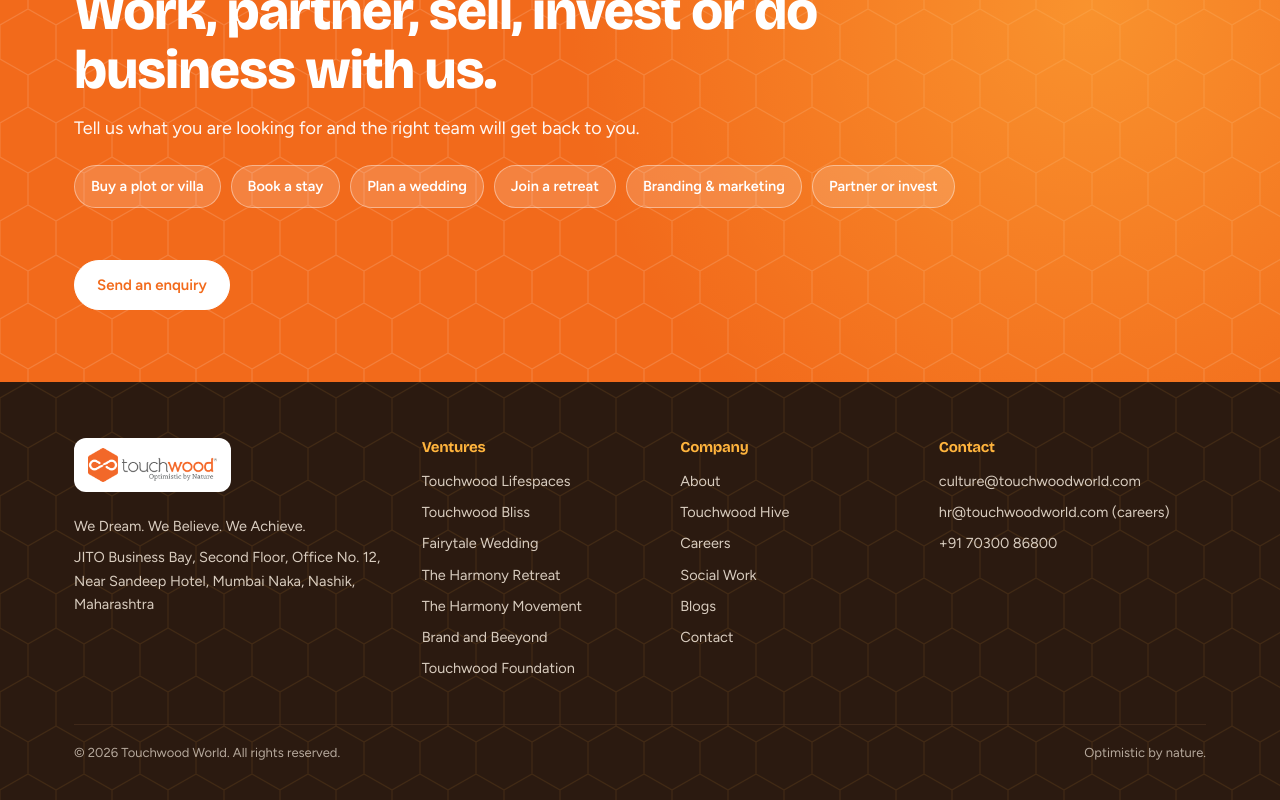
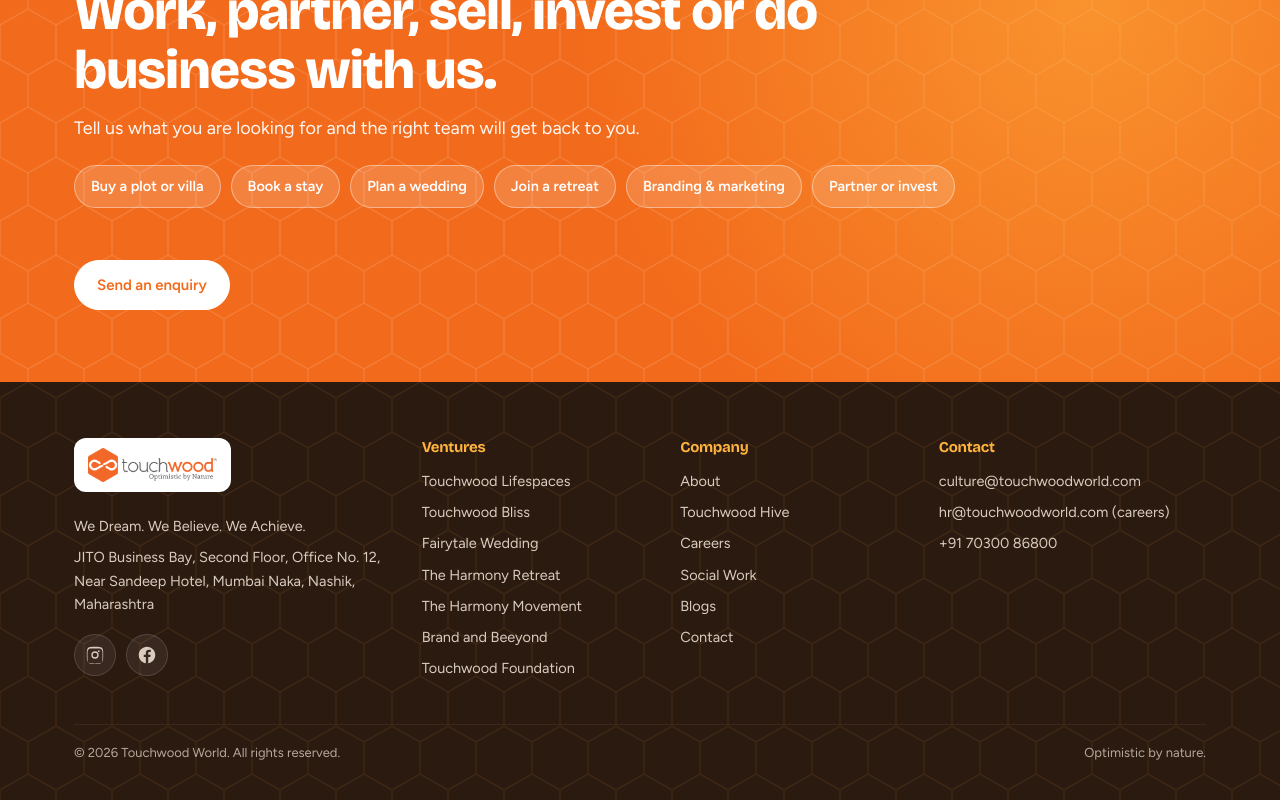
Before and after one commit to hansikakvig/touchwood-world-website, a Next.js app: page / in a window 1280 px wide. Shown: the part 8964-9764 px from the top of the page. Built offline with nearby package versions, Linux system fonts and the light colour scheme.

Commit message:
Footer: Instagram and Facebook icons linked to the official Touchwood World profiles

```diff
--- a/app/globals.css
+++ b/app/globals.css
@@ -764,3 +764,11 @@ main > * { animation: pgin .5s ease both; }
 .art p a, .art-list a { color: var(--or-dk); font-weight: 600; }
 .bl-cat { display: block; font-size: 12.5px; font-weight: 700; letter-spacing: .06em; text-transform: uppercase; color: var(--or); margin-bottom: 6px; }
 .art-list li { font-size: 18px; }
+
+/* footer social icons */
+.soc { display: flex; gap: 10px; margin-top: 18px; }
+.soc a { width: 42px; height: 42px; border-radius: 50%; display: inline-flex; align-items: center; justify-content: center; color: var(--on); background: rgba(255,255,255,.08); border: 1px solid rgba(255,255,255,.18); transition: background .25s, color .25s, transform .25s, border-color .25s; }
+.soc a:hover, .soc a:focus-visible { transform: translateY(-3px); color: #fff; border-color: transparent; }
+.soc .soc-instagram:hover, .soc .soc-instagram:focus-visible { background: radial-gradient(circle at 30% 107%, #fdf497 0%, #fd5949 45%, #d6249f 60%, #285AEB 90%); }
+.soc .soc-facebook:hover, .soc .soc-facebook:focus-visible { background: #1877f2; }
+.soc .soc-linkedin:hover, .soc .soc-linkedin:focus-visible { background: #0a66c2; }
--- a/app/layout.tsx
+++ b/app/layout.tsx
@@ -5,7 +5,7 @@ import Footer from "@/components/Footer";
 import RevealObserver from "@/components/RevealObserver";
 import WhatsApp from "@/components/WhatsApp";
 import { SITE_URL } from "@/lib/site";
-import { contact, ventures, siteUrl } from "@/lib/data";
+import { contact, ventures, siteUrl, socials } from "@/lib/data";
 
 export const metadata: Metadata = {
   title: { default: "Touchwood World – Optimistic by nature", template: "%s · Touchwood World" },
@@ -27,6 +27,7 @@ const orgLd = {
   email: contact.email,
   telephone: contact.phones[0].replace(/\s/g, ""),
   address: { "@type": "PostalAddress", streetAddress: "JITO Business Bay, Second Floor, Office No. 12, Near Sandeep Hotel, Mumbai Naka", addressLocality: "Nashik", addressRegion: "Maharashtra", addressCountry: "IN" },
+  sameAs: socials.filter((s) => s.url).map((s) => s.url),
   subOrganization: ventures.filter((v) => siteUrl(v.url)).map((v) => ({ "@type": "Organization", name: v.n, url: siteUrl(v.url) })),
 };
 
--- a/components/Footer.tsx
+++ b/components/Footer.tsx
@@ -1,5 +1,6 @@
 import Link from "next/link";
 import { ventures, contact } from "@/lib/data";
+import SocialIcons from "./SocialIcons";
 
 export default function Footer() {
   return (
@@ -10,6 +11,7 @@ export default function Footer() {
             <span className="lg"><img src="/logos/touchwood.png" alt="Touchwood" /></span>
             <p>We Dream. We Believe. We Achieve.</p>
             <p>{contact.addr}</p>
+            <SocialIcons />
           </div>
           <div>
             <h4>Ventures</h4>
--- /dev/null
+++ b/components/SocialIcons.tsx
@@ -0,0 +1,20 @@
+import { socials } from "@/lib/data";
+
+const paths: Record<string, string> = {
+  instagram: "M12 2.2c3.2 0 3.6 0 4.8.1 1.2.1 1.8.2 2.2.4.6.2 1 .5 1.4.9.4.4.7.8.9 1.4.2.4.4 1.1.4 2.2.1 1.3.1 1.6.1 4.8s0 3.6-.1 4.8c-.1 1.2-.2 1.8-.4 2.2-.2.6-.5 1-.9 1.4-.4.4-.8.7-1.4.9-.4.2-1.1.4-2.2.4-1.3.1-1.6.1-4.8.1s-3.6 0-4.8-.1c-1.2-.1-1.8-.2-2.2-.4-.6-.2-1-.5-1.4-.9-.4-.4-.7-.8-.9-1.4-.2-.4-.4-1.1-.4-2.2C2.2 15.6 2.2 15.2 2.2 12s0-3.6.1-4.8c.1-1.2.2-1.8.4-2.2.2-.6.5-1 .9-1.4.4-.4.8-.7 1.4-.9.4-.2 1.1-.4 2.2-.4C8.4 2.2 8.8 2.2 12 2.2zm0 2c-3.1 0-3.5 0-4.7.1-1 0-1.6.2-1.9.3-.5.2-.8.4-1.2.8-.4.4-.6.7-.8 1.2-.1.4-.3.9-.3 1.9-.1 1.2-.1 1.6-.1 4.7s0 3.5.1 4.7c0 1 .2 1.6.3 1.9.2.5.4.8.8 1.2.4.4.7.6 1.2.8.4.1.9.3 1.9.3 1.2.1 1.6.1 4.7.1s3.5 0 4.7-.1c1 0 1.6-.2 1.9-.3.5-.2.8-.4 1.2-.8.4-.4.6-.7.8-1.2.1-.4.3-.9.3-1.9.1-1.2.1-1.6.1-4.7s0-3.5-.1-4.7c0-1-.2-1.6-.3-1.9-.2-.5-.4-.8-.8-1.2-.4-.4-.7-.6-1.2-.8-.4-.1-.9-.3-1.9-.3-1.2-.1-1.6-.1-4.7-.1zm0 3.4a4.4 4.4 0 1 1 0 8.8 4.4 4.4 0 0 1 0-8.8zm0 7.2a2.8 2.8 0 1 0 0-5.6 2.8 2.8 0 0 0 0 5.6zm4.6-8.4a1 1 0 1 1 0 2.1 1 1 0 0 1 0-2.1z",
+  facebook: "M13.5 21.9v-7.4H16l.4-2.9h-2.9V9.8c0-.8.2-1.4 1.4-1.4h1.6V5.8c-.3 0-1.2-.1-2.2-.1-2.2 0-3.7 1.3-3.7 3.8v2.1H8.1v2.9h2.5v7.4C5.8 21.2 2.1 17 2.1 12 2.1 6.5 6.5 2.1 12 2.1S21.9 6.5 21.9 12c0 5-3.7 9.2-8.4 9.9z",
+  linkedin: "M20.4 2H3.6C2.7 2 2 2.7 2 3.6v16.8c0 .9.7 1.6 1.6 1.6h16.8c.9 0 1.6-.7 1.6-1.6V3.6c0-.9-.7-1.6-1.6-1.6zM8 19H5V9.5h3V19zM6.5 8.2a1.7 1.7 0 1 1 0-3.5 1.7 1.7 0 0 1 0 3.5zM19 19h-3v-4.6c0-1.1 0-2.5-1.5-2.5s-1.8 1.2-1.8 2.4V19h-3V9.5h2.9v1.3c.4-.8 1.4-1.5 2.9-1.5 3 0 3.6 2 3.6 4.6V19z",
+};
+
+/** Round social icon links; profiles without a URL are skipped. */
+export default function SocialIcons() {
+  return (
+    <div className="soc">
+      {socials.filter((s) => s.url).map((s) => (
+        <a key={s.k} href={s.url} target="_blank" rel="noopener noreferrer" aria-label={`Touchwood World on ${s.label}`} title={s.label} className={`soc-${s.k}`}>
+          <svg viewBox="0 0 24 24" width="20" height="20" fill="currentColor" aria-hidden="true"><path d={paths[s.k]} /></svg>
+        </a>
+      ))}
+    </div>
+  );
+}
--- a/lib/data.ts
+++ b/lib/data.ts
@@ -122,3 +122,10 @@ export const interests = [
   { k: "partner", label: "Partner or invest", to: "Touchwood World" },
   { k: "other", label: "Something else", to: "Touchwood World" },
 ];
+
+/** Official Touchwood World social profiles (as linked from touchwoodworld.com). Add `linkedin` once the company page URL is known; empty entries are hidden. */
+export const socials: { k: "instagram" | "facebook" | "linkedin"; label: string; url: string }[] = [
+  { k: "instagram", label: "Instagram", url: "https://www.instagram.com/touchwoodworld/" },
+  { k: "facebook", label: "Facebook", url: "https://www.facebook.com/touchwoodworld/" },
+  { k: "linkedin", label: "LinkedIn", url: "" },
+];
```
